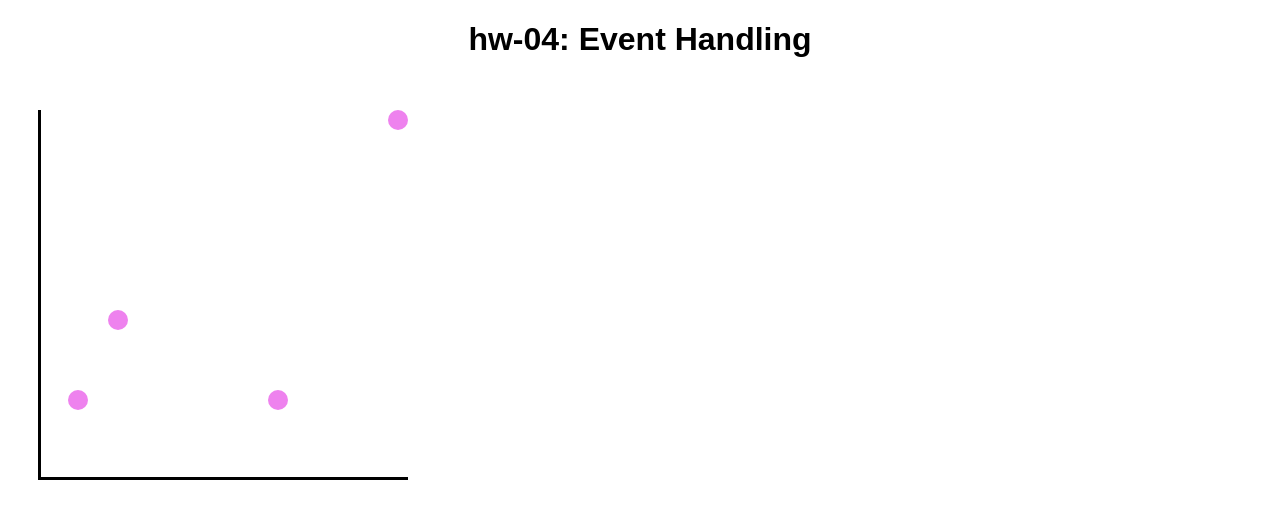
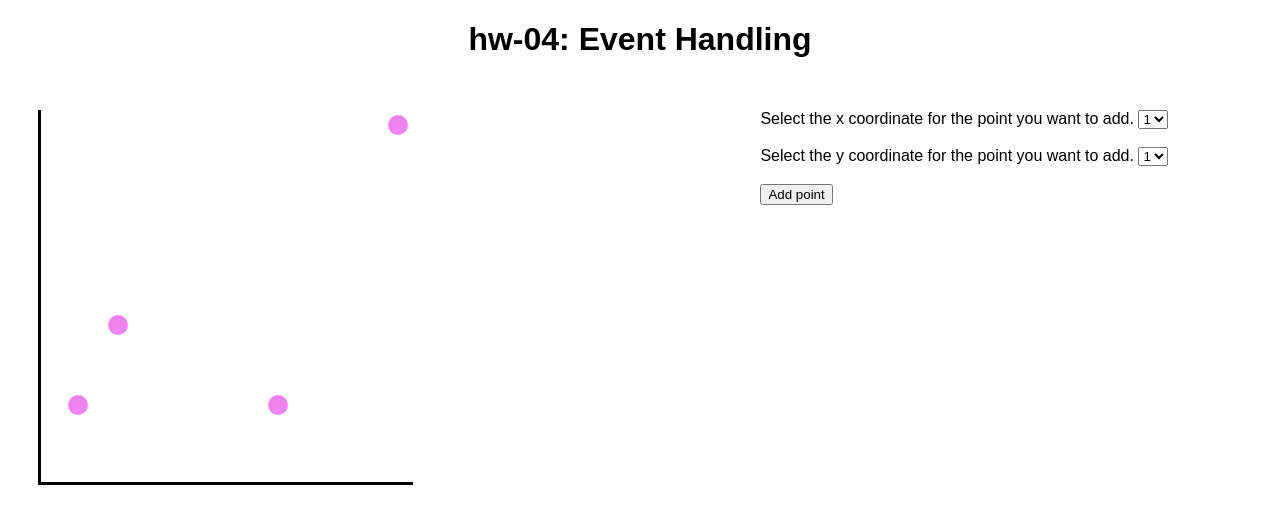
Before and after one commit to DS4200-Sec2-F22/hw-04-sm-rc-vw-1, a plain HTML site: page index.html in a window 1280 px wide. Drawn offline with nearby package versions, Linux system fonts and the light colour scheme.

Commit message:
drop down menus

```diff
--- a/index.html
+++ b/index.html
@@ -18,14 +18,16 @@
             <svg id="frame">
 
                 <!-- setting up x and y axis -->
-                <rect id="y_axis" x="0" y="0" width="3" height="370"/>
-                <rect id="x_axis" x="0" y="367" width="370" height="3"/>
+                <rect id="y_axis" x="0" y="0" width="3" height="375"/>
+                <rect id="x_axis" x="0" y="372" width="375" height="3"/>
 
-                <!-- adding points, original vals * 40 -->
-                <circle cx="40" cy="290" r="10"/>
-                <circle cx="80" cy="210" r="10"/>
-                <circle cx="240" cy="290" r="10"/>
-                <circle cx="360" cy="10" r="10"/>
+                <!-- adding points, x = og vals * 40, y = (375 - (og vals* 40)) -->
+                <circle cx="40" cy="295" r="10"/>
+                <circle cx="80" cy="215" r="10"/>
+                <circle cx="240" cy="295" r="10"/>
+                <circle cx="360" cy="15" r="10"/>
+                <circle id="new_point" cx.id="demo" cy.id="demo2"/>
+                <!-- HOW CAN I MAKE THE CIRCLE HAVE CX / CY FROM SELECTION TOOL -->
 
             </svg>
 
@@ -34,6 +36,42 @@
         <div class="right_col">
             <p id ='pointClick'>Last point clicked:</p>
             <p id='point'> filler </p>
+
+            <!-- drop down menus for new x and y values -->
+            <form>Select the x coordinate for the point you want to add.
+                <select id="x_coord">
+                    <option>1</option>
+                    <option>2</option>
+                    <option>3</option>
+                    <option>4</option>
+                    <option>5</option>
+                    <option>6</option>
+                    <option>7</option>
+                    <option>8</option>
+                    <option>9</option>
+                </select>
+            <br></br>
+            </form>
+
+            <form>Select the y coordinate for the point you want to add.
+                <select id="y_coord">
+                    <option>1</option>
+                    <option>2</option>
+                    <option>3</option>
+                    <option>4</option>
+                    <option>5</option>
+                    <option>6</option>
+                    <option>7</option>
+                    <option>8</option>
+                    <option>9</option>
+                </select>
+            <br></br>
+            <input type="button" onclick="getPoint()" value="Add point">
+            </form>
+
+            <p id="demo"></p>
+            <p id="demo2"></p>
+
 
         </div>
     </div>
--- a/main.js
+++ b/main.js
@@ -1,4 +1,3 @@
-// ADD BORDER TO CIRCLES WHEN CLICKED
 // gets all circles
 var circles = document.getElementsByTagName("circle");
 
@@ -10,7 +9,7 @@ for (var i = 0; i < circles.length; i++) {
 
     // displaying coordinate
     var x = (this.getAttribute('cx')) / 40;
-    var y = ((this.getAttribute('cy'))- 370) / -40;
+    var y = ((this.getAttribute('cy')) - 375) / -40;
     var pointdisplay = document.getElementById('pointClick');
     var pointtext = document.getElementById('point');
     pointtext.innerHTML = ' (' + x + ', ' + y + ')';
@@ -18,3 +17,20 @@ for (var i = 0; i < circles.length; i++) {
     pointtext.style.display = 'block';
   });
 }
+
+// get new point
+function getPoint() {
+
+    var x_coord = document.getElementById("x_coord");
+    var y_coord = document.getElementById("y_coord");
+
+    var cx = x_coord / 40;
+    var cy = (y_coord - 375) / - 40;
+
+    document.getElementById("demo").innerHTML = x_coord.options[x_coord.selectedIndex].text;
+    document.getElementById("demo2").innerHTML = y_coord.options[y_coord.selectedIndex].text;
+
+    document.getElementById("new_point").cx = cx;
+    // HOW CAN I MAKE CX AND CY WITH THE ABOVE POINTS
+
+}
--- a/style.css
+++ b/style.css
@@ -23,8 +23,8 @@ body {
 }
 
 #frame {
-	width: 370px;
-	height: 370px;
+	width: 375px;
+	height: 375px;
 }
 
 circle {
```
Also changed, not shown: 1 other file.
